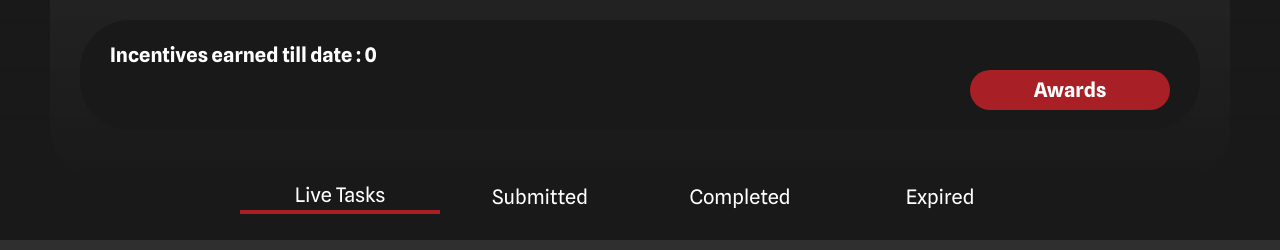
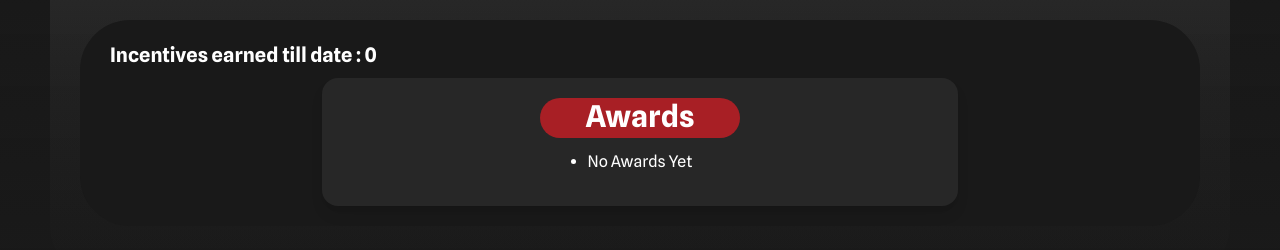
Before and after one commit to technex-iit-bhu/CA_Frontend, a Next.js app: page /dashboardPage in a window 1280 px wide. Shown: the part 846-1096 px from the top of the page. Built offline with nearby package versions, Linux system fonts and the light colour scheme; no server answers; a web font is replaced by a local one.

Commit message:
Awards list view in dashboard

```diff
--- a/src/components/dashboard.tsx
+++ b/src/components/dashboard.tsx
@@ -165,6 +165,7 @@ const Dashboard: React.FC<Props> = ({ completedTasks }) => {
     }
   };
 
+  useEffect(() => {
     const handleAwards = () => {
       const incentives = submittedTasks
         .filter(({ verified }) => verified === true)
@@ -180,6 +181,10 @@ const Dashboard: React.FC<Props> = ({ completedTasks }) => {
       setModalContent(incentives.toString());
       setShowModal(true);
     };
+
+    handleAwards();
+  }, [submittedTasks])
+
 
   return (
     <div className=''>
@@ -282,16 +287,35 @@ const Dashboard: React.FC<Props> = ({ completedTasks }) => {
             <div className='text-white self-left inline select-none content-center justify-start font-spline text-[20px] font-bold'>
               Incentives earned till date : {totalIncentives}
             </div>
-            <button
+            <div className='h-50 flex w-[110%] ef:w-[80%] sm:w-[60%] flex-col rounded-2xl bg-grey p-5 mt-2 shadow-lg self-center overflow-scroll overflow-y-auto max-h-32'>
+            <div className='sm:text-3xl text-white h-[40px] w-[100px] sm:w-[150px] select-none self-center rounded-[50px] bg-red font-spline text-[20px] font-bold md:w-[200px] text-center'>
+              Awards
+            </div>
+            <div className='p-3 self-center'>
+              <ul className='list-disc'>
+                <li className=''>
+                {modalContent}
+                </li>
+                {/* <li>
+                  hello
+                </li>
+                <li>
+                  woohooooooo
+                </li>
+                <li>free netflix</li> */}
+              </ul>
+            </div>
+            </div>
+            {/* <button
               className='text-white h-[40px] w-[150px] select-none self-center rounded-[50px] bg-red font-spline text-[20px] font-bold md:w-[200px] md:self-end'
               onClick={handleAwards}
             >
               Awards
-            </button>
+            </button> */}
           </div>
         </div>
       </div>
-      {showModal && (
+      {/* {showModal && (
         <div
           className='fixed inset-0 z-50 flex items-center justify-center bg-grey bg-opacity-50'
           onClick={() => setShowModal(false)}
@@ -306,7 +330,7 @@ const Dashboard: React.FC<Props> = ({ completedTasks }) => {
             </button>
           </div>
         </div>
-      )}
+      )} */}
     </div>
   );
 };
```
Lines whose indentation alone changed are shown as unchanged.
